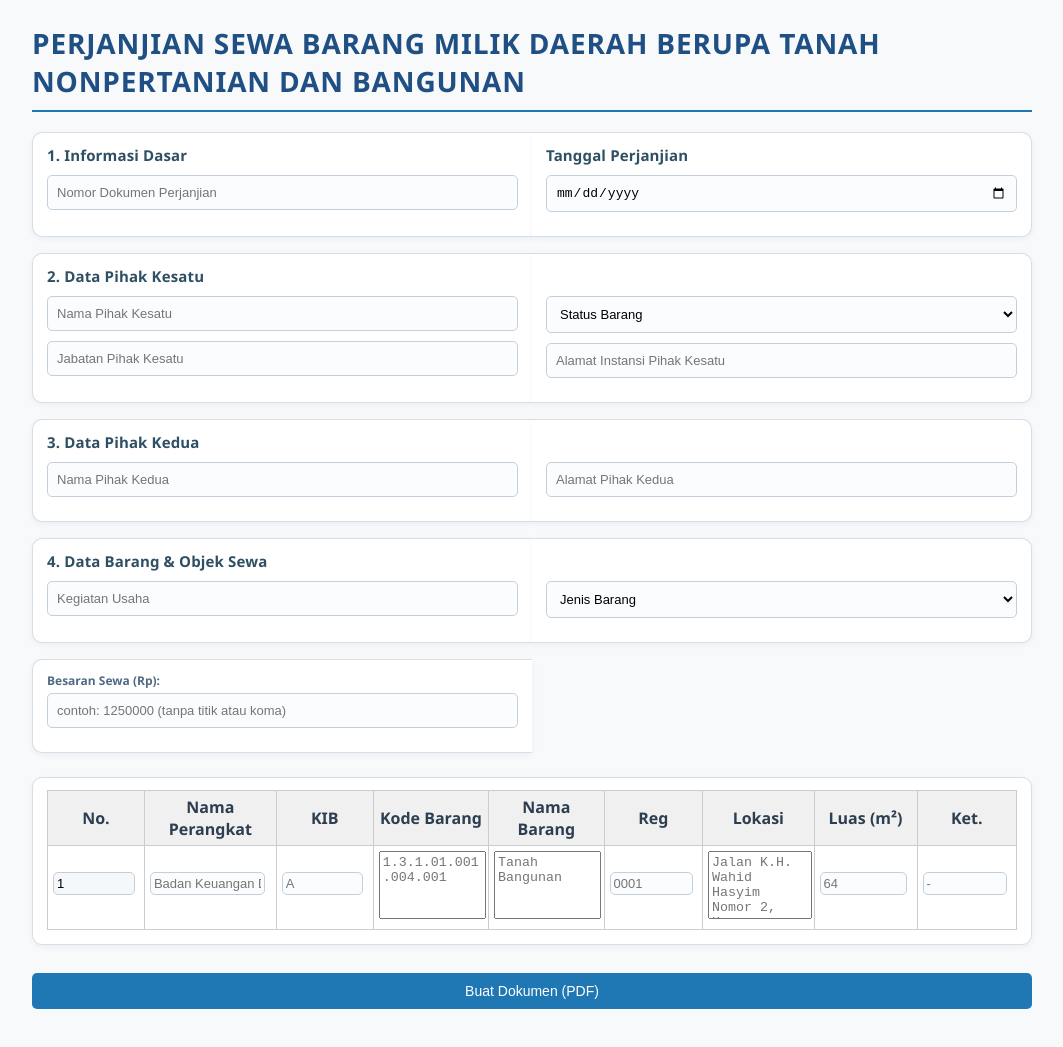
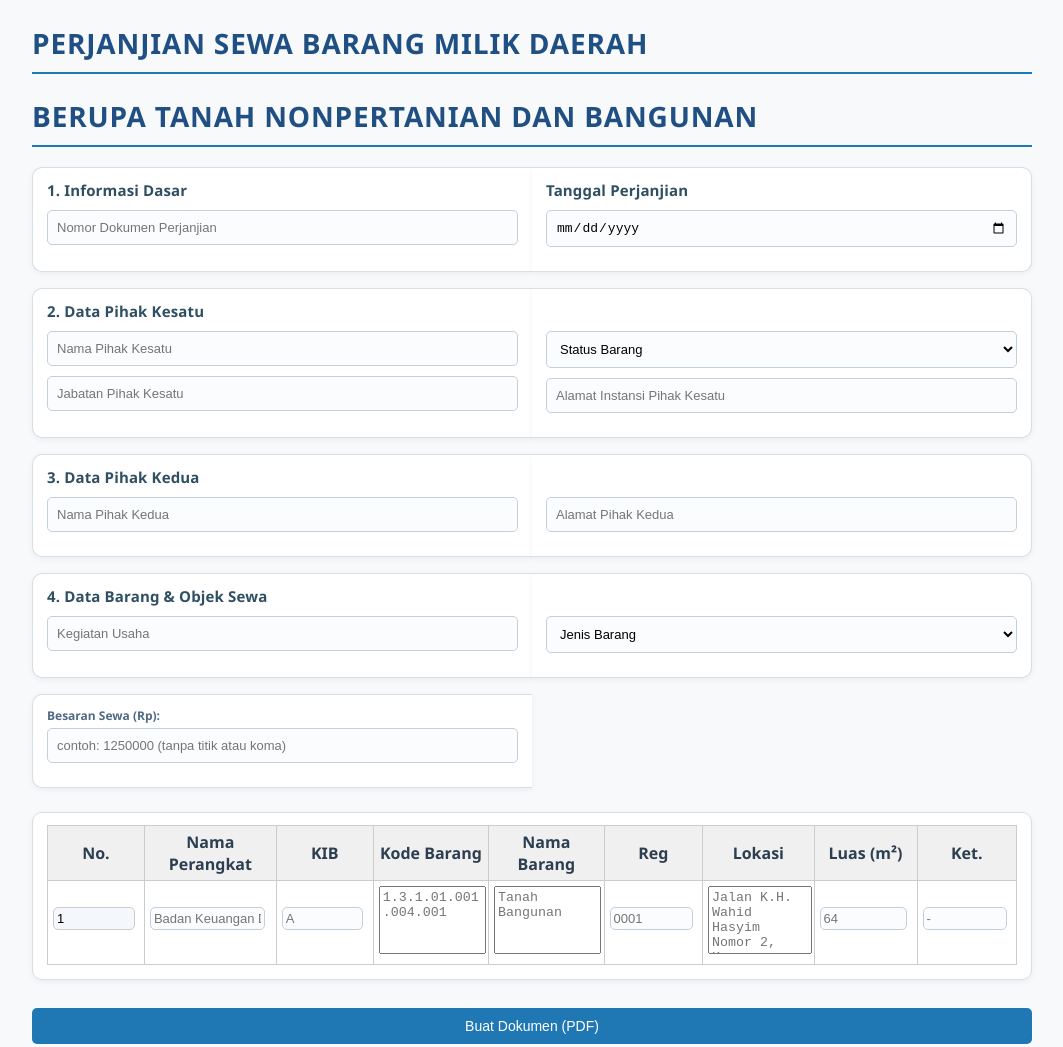
Before and after one commit to lyinesw/magangprojects, a plain HTML site: page index.html in a window 1280 px wide. Shown: the whole page, without its empty margins (108-1171 px from the left). Drawn offline with Linux system fonts and the light colour scheme.

Commit message:
Update index.html

```diff
--- a/index.html
+++ b/index.html
@@ -11,7 +11,8 @@
 </head>
 <body>
 
-<h2>Perjanjian Sewa Barang Milik Daerah Berupa Tanah Nonpertanian dan Bangunan</h2>
+<h2>Perjanjian Sewa Barang Milik Daerah</h2>
+<h2>Berupa Tanah Nonpertanian dan Bangunan</h2>
 
 <div class="form-container">
     <!-- BAGIAN 1: NOMOR DAN TANGGAL -->
```
